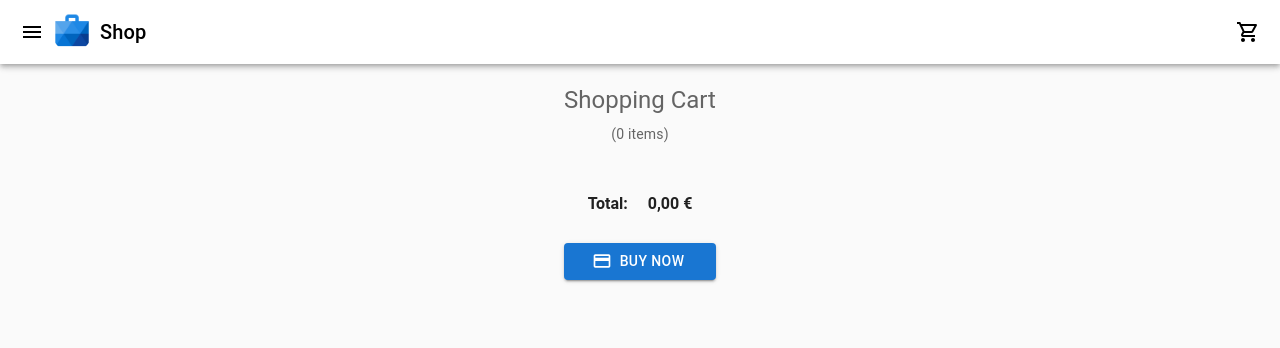
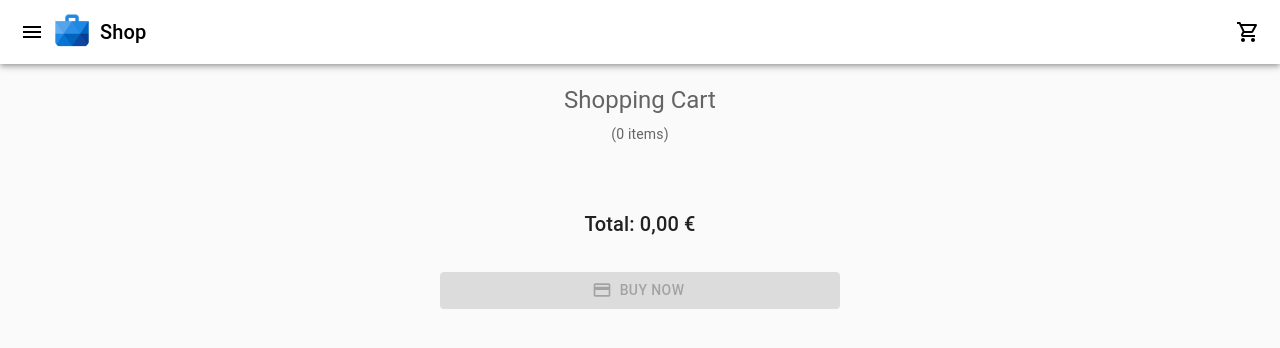
Before and after one commit to andrej-dyck/feature-toggles-visual-demo, a React (Create React App) app: page /cart in a window 1280 px wide. Shown: the top 348 px of the page. Built offline with nearby package versions, Linux system fonts and the light colour scheme.

Commit message:
Beautify shopping cart

```diff
--- a/src/Cart/CartIcon.tsx
+++ b/src/Cart/CartIcon.tsx
@@ -1,14 +1,17 @@
 import { ShoppingCartOutlined } from '@mui/icons-material'
 import { Badge, IconButton } from '@mui/material'
-import React from 'react'
+import React, { useMemo } from 'react'
 import { useNavigate } from 'react-router-dom'
 import { appRoutes } from '../AppRoutes'
 import { Cart, totalCount } from './Cart'
 
-const CartIcon: React.FC<{ cart: Cart }> = ({ cart }) =>
-  <Badge badgeContent={totalCount(cart)} max={100} color="primary">
+const CartIcon: React.FC<{ cart: Cart }> = ({ cart }) => {
+  const count = useMemo(() => totalCount(cart), [cart])
+
+  return <Badge badgeContent={count} max={100} color="primary">
     <ShoppingCartOutlined />
   </Badge>
+}
 
 export const LinkedCartIcon: React.FC<{ cart: Cart }> = ({ cart }) => {
   const navigate = useNavigate()
--- a/src/Cart/CartSummary.css
+++ b/src/Cart/CartSummary.css
@@ -1,98 +1,43 @@
-.Cart {
-  text-align: center;
+.cart-container {
+  width: 100%;
+  max-width: 600px;
 }
 
-.Cart .total {
-  margin: 20px 0;
-  font-weight: bold;
-  text-align: center;
-}
-
-.Cart .total > * {
-  display: inline-block;
-  margin: 10px;
-}
-
-.Cart .buttons {
-  margin: 20px auto;
-  max-width: 500px;
-}
-
-.Cart .buttons > * {
+.cart-items-container {
+  display: flex;
+  flex-flow: column;
+  gap: 10px;
   width: 100%;
 }
 
-.Cart .cart-items {
-  display: flex;
-  flex-direction: column;
-  text-align: left;
-  margin: 20px auto;
-  max-width: 800px;
+.item-card {
 }
 
-.cart-item-card {
-  margin: 5px 0;
+.item-card-image {
   padding: 10px;
-  display: flex;
-  flex-direction: row;
 }
 
-.cart-item-image {
-  width: 60px;
-  align-self: flex-start;
-  margin-top: 5px;
+.item-card-actions {
+  margin-left: auto;
+  display: flex;
+  flex-flow: row;
+  gap: 5px;
 }
 
-.cart-item-card .cart-item-content {
-  padding: 10px;
-  display: flex;
-  flex-direction: column;
-  align-self: stretch;
+.quantity-input {
+  max-width: 80px;
+  margin-right: 15px;
+}
+
+.quantity-input input {
+  text-align: right;
+}
+
+.buy-buttons {
+  width: 100%;
+  max-width: 400px;
+}
+
+.buy-buttons > * {
   width: 100%;
 }
-
-.cart-item-card .cart-item-content:last-child {
-  padding-bottom: 10px;
-}
-
-.cart-item-card .first-row {
-  display: flex;
-  flex-direction: row;
-  justify-content: stretch;
-}
-
-.cart-item-card .first-row .title {
-  flex-grow: 1;
-}
-
-.cart-item-card .first-row .title a {
-  color: #000;
-  text-decoration: none;
-}
-
-.cart-item-card .first-row .remove {
-  color: rgba(0, 0, 0, 0.4);
-  flex-grow: 0;
-  margin: -12px;
-}
-
-.cart-item-card .second-row {
-  display: flex;
-  flex-direction: row;
-  justify-content: stretch;
-}
-
-.cart-item-card .second-row .label {
-  margin-top: 6px;
-  margin-right: 10px;
-}
-
-.cart-item-card .second-row .input {
-  margin-right: 20px;
-}
-
-.cart-item-card .second-row .amount {
-  flex-grow: 1;
-  text-align: right;
-  margin-right: 0;
-}
--- a/src/Cart/CartSummary.tsx
+++ b/src/Cart/CartSummary.tsx
@@ -1,12 +1,23 @@
-import { CreditCard } from '@mui/icons-material'
-import { Button, Typography } from '@mui/material'
-import React from 'react'
-import { useNavigate } from 'react-router-dom'
+import { Clear, CreditCard } from '@mui/icons-material'
+import {
+  Button,
+  Card,
+  CardActions,
+  CardContent,
+  CardMedia,
+  IconButton,
+  Stack,
+  TextField,
+  Typography
+} from '@mui/material'
+import React, { useMemo } from 'react'
+import { Link, useNavigate } from 'react-router-dom'
 import { CartActions } from '../api/LocalCart'
 import { appRoutes } from '../AppRoutes'
 import ContentTitle from '../Layouts/ContentTitle'
 import { formatCurrency } from '../Products/Currency'
-import { Cart, CartItem, itemPrice, totalPrice, totalCount } from './Cart'
+import { Product, productImgSrc } from '../Products/ProductStore'
+import { Cart, CartItem, itemPrice, totalCount, totalPrice } from './Cart'
 import './CartSummary.css'
 
 const CartSummary: React.FC<{
@@ -15,8 +26,9 @@ const CartSummary: React.FC<{
 }> = ({ cart, cartActions }) => {
   const navigate = useNavigate()
 
-  const numberOfItems = totalCount(cart)
-  const cartPrice = totalPrice(cart)
+  const count = useMemo(() => totalCount(cart), [cart])
+  const cartPrice = useMemo(() => totalPrice(cart), [cart])
+  const buyDisabled = count === 0
 
   const handleCheckout = () => {
     const orderId = cart.id
@@ -25,35 +37,85 @@ const CartSummary: React.FC<{
   }
 
   return (
-    <div className="Cart">
-      <ContentTitle text="Shopping Cart" />
-      <Typography variant="body2" color="textSecondary">
-        ({numberOfItems} {numberOfItems === 1 ? 'item' : 'items'})
+    <Stack spacing={4} alignItems="center" className="cart-container" >
+      <Stack spacing={0} alignItems="center">
+        <ContentTitle text="Shopping Cart" />
+        <Typography variant="body2" color="textSecondary">
+          ({count} {count === 1 ? 'item' : 'items'})
+        </Typography>
+      </Stack>
+
+      <div className="cart-items-container">
+        {cart.items.map((item, i) => (<ItemCard key={i} item={item} />))}
+      </div>
+
+      <Typography variant="h6">
+        Total: {formatCurrency(cartPrice)}
       </Typography>
-      <div className="cart-items">
-        {cart.items.map((item, index) => (
-          <ItemCard key={index} item={item} />
-        ))}
-      </div>
-      <div className="total">
-        <span className="label">Total:</span>
-        <span className="amount">
-          {formatCurrency(cartPrice)}
-        </span>
-      </div>
-      <div className="buttons">
+
+      <div className="buy-buttons">
         <Button variant="contained"
                 startIcon={<CreditCard />}
                 onClick={handleCheckout}
+                disabled={buyDisabled}
         >
           Buy now
         </Button>
       </div>
-    </div>
+    </Stack>
   )
 }
 
-const ItemCard: React.FC<{ item: CartItem }> = ({item}) =>
-  <div>{item.title} - {item.size} - {item.quantity}x - {formatCurrency(itemPrice(item))}</div>
+const ItemCard: React.FC<{ item: CartItem }> = ({ item }) => {
+  return (
+    <Card sx={{ display: 'flex' }} elevation={1} className="item-card">
+      <LinkToProduct product={item}>
+        <CardMedia
+          component="img"
+          sx={{ height: 75, width: 75 }}
+          image={productImgSrc(item).medium()}
+          alt={item.title}
+          className="item-card-image"
+        />
+      </LinkToProduct>
+      <CardContent>
+        <Stack justifyContent="center" alignItems="flex-start">
+          <LinkToProduct product={item}>
+            <Typography variant="body1">{item.title}</Typography>
+          </LinkToProduct>
+          <Typography variant="body2" color="textSecondary">Size {item.size}</Typography>
+        </Stack>
+      </CardContent>
+      <CardActions className="item-card-actions">
+        <QuantityInput quantity={item.quantity} onChange={(q) => console.log(q)} />
+        <Typography variant="body1" color="textSecondary">
+          {formatCurrency(itemPrice(item))}
+        </Typography>
+        <IconButton disabled={true}>
+          <Clear />
+        </IconButton>
+      </CardActions>
+    </Card>
+  )
+}
+
+const LinkToProduct: React.FC<{
+  product: Pick<Product, 'sku'>,
+  children?: React.ReactNode
+}> = ({ product, children }) =>
+  <Link to={appRoutes.product(product.sku)}>
+    {children}
+  </Link>
+
+const QuantityInput: React.FC<{ quantity: number, onChange: (q: number) => void }> = ({quantity, onChange}) =>
+  <TextField
+    label="Quantity"
+    inputProps={{ inputMode: 'numeric', pattern: '[1-9][0-9]*' }}
+    defaultValue={quantity}
+    onChange={(event) => onChange(Number(event.target.value))}
+    size="small"
+    disabled={true}
+    className="quantity-input"
+  />
 
 export default CartSummary
```
